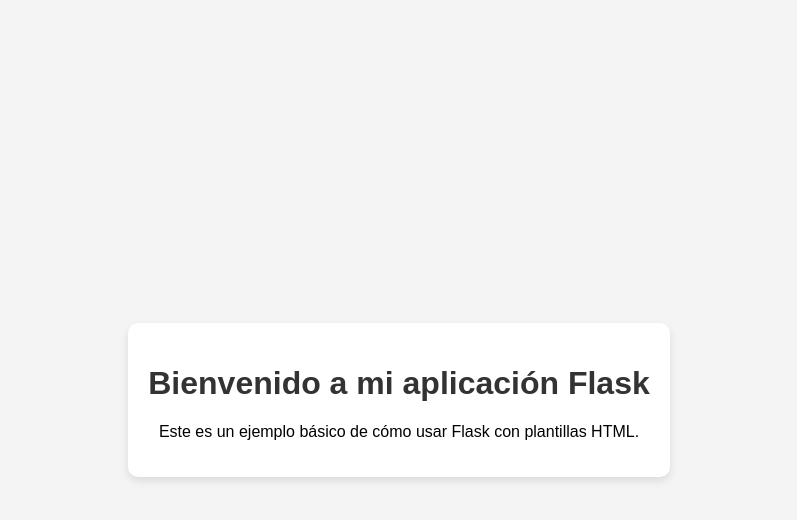
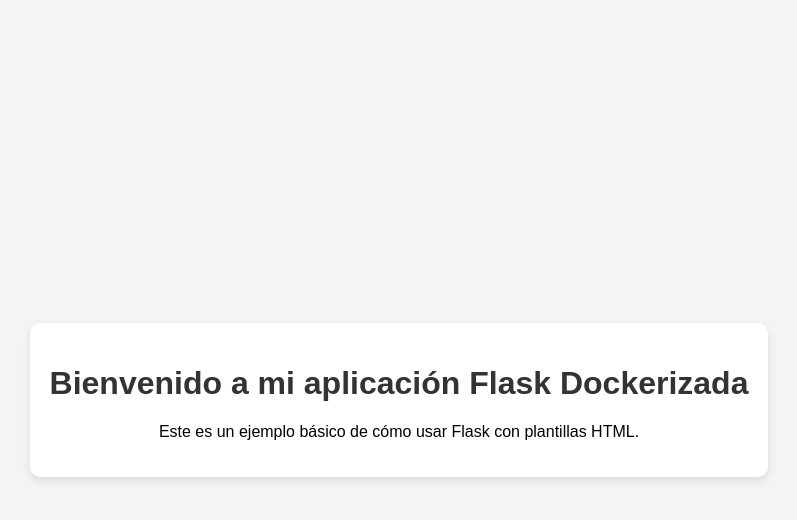
Before and after one commit to SRicardo05/Plantilla_Flask, a Flask app: page / in a window 1280 px wide. Shown: the top 520 px of the page, without its empty margins (241-1038 px from the left). Run offline with Flask 2, Linux system fonts and the light colour scheme.

Commit message:
Revertir

```diff
--- a/templates/index.html
+++ b/templates/index.html
@@ -1,18 +1,15 @@
 <!DOCTYPE html>
 <html lang="en">
-  <head>
-    <meta charset="UTF-8" />
-    <meta name="viewport" content="width=device-width, initial-scale=1.0" />
+<head>
+    <meta charset="UTF-8">
+    <meta name="viewport" content="width=device-width, initial-scale=1.0">
     <title>Flask App</title>
-    <link
-      rel="stylesheet"
-      href="{{ url_for('static', filename='style.css') }}"
-    />
-  </head>
-  <body>
+    <link rel="stylesheet" href="{{ url_for('static', filename='style.css') }}">
+</head>
+<body>
     <div class="container">
-      <h1>Bienvenido a mi aplicación Flask</h1>
-      <p>Este es un ejemplo básico de cómo usar Flask con plantillas HTML.</p>
+        <h1>Bienvenido a mi aplicación Flask Dockerizada</h1>
+        <p>Este es un ejemplo básico de cómo usar Flask con plantillas HTML.</p>
     </div>
-  </body>
+</body>
 </html>
```
